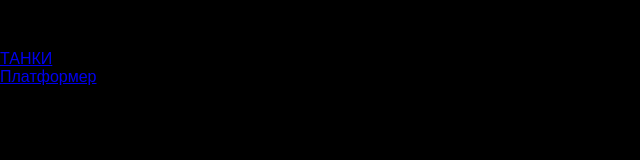
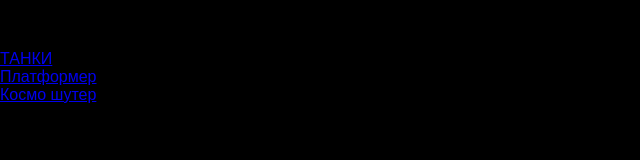
Before and after one commit to AlexandrKoteyko/Webproject, a plain HTML site: page index.html in a window 1280 px wide. Shown: the whole page, without its empty margins (0-640 px from the left). Drawn offline with Linux system fonts and the light colour scheme.

Commit message:
Update index.html

```diff
--- a/index.html
+++ b/index.html
@@ -14,6 +14,9 @@
        <div class="project">
          <a href="https://drive.google.com/open?id=1dNbvxDBpBy9KFhteISdeOtD3OxUXyZ-m&usp=drive_fs">Платформер</a>
        </div>
+       <div class="project">
+         <a href="https://drive.google.com/drive/folders/1O5MKF09KQOQAcaXeSswCIMFhR9VHUDPz?usp=sharing">Космо шутер</a>
+       </div>
      </nav>
      <main>
 
```
